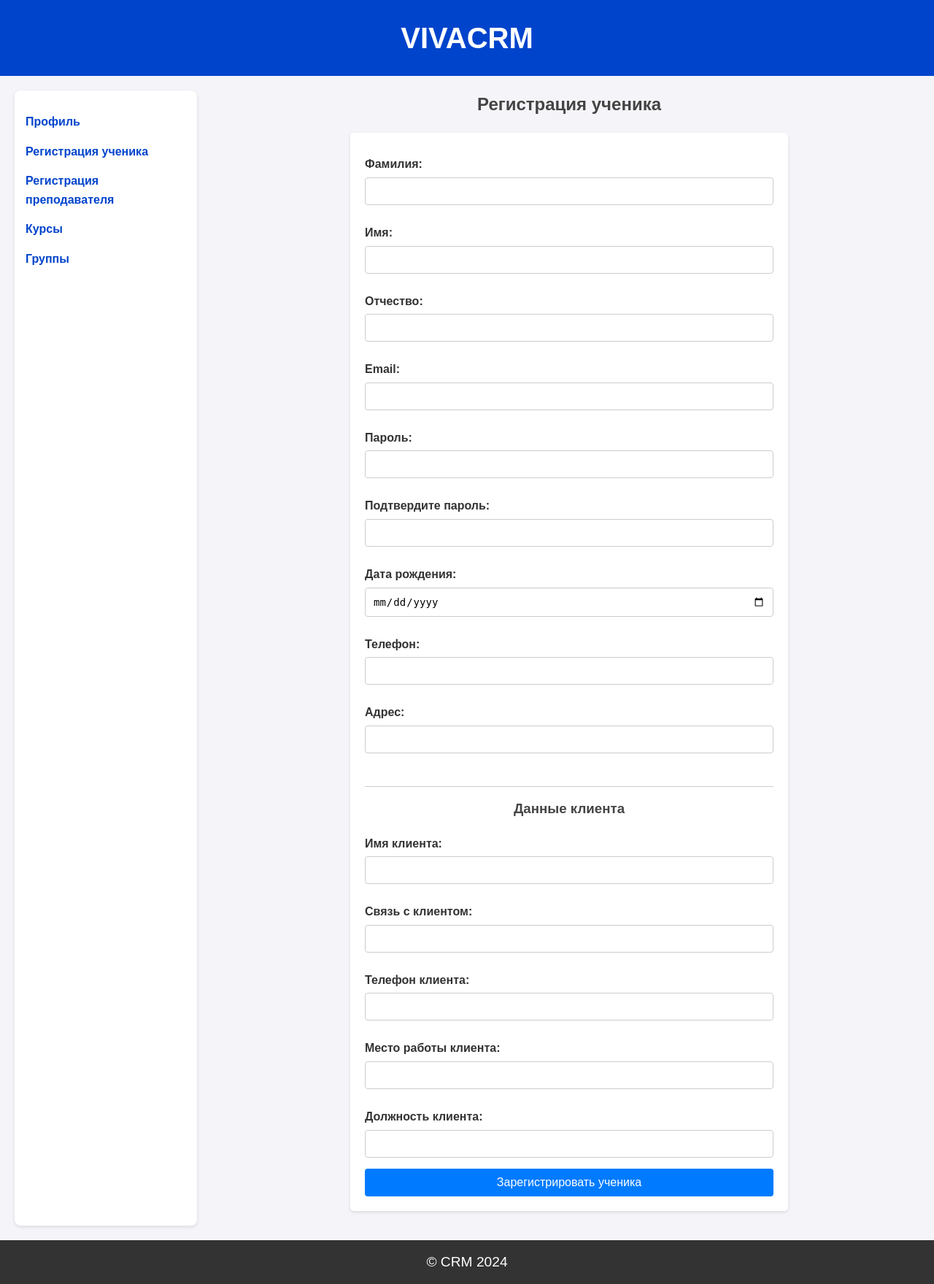
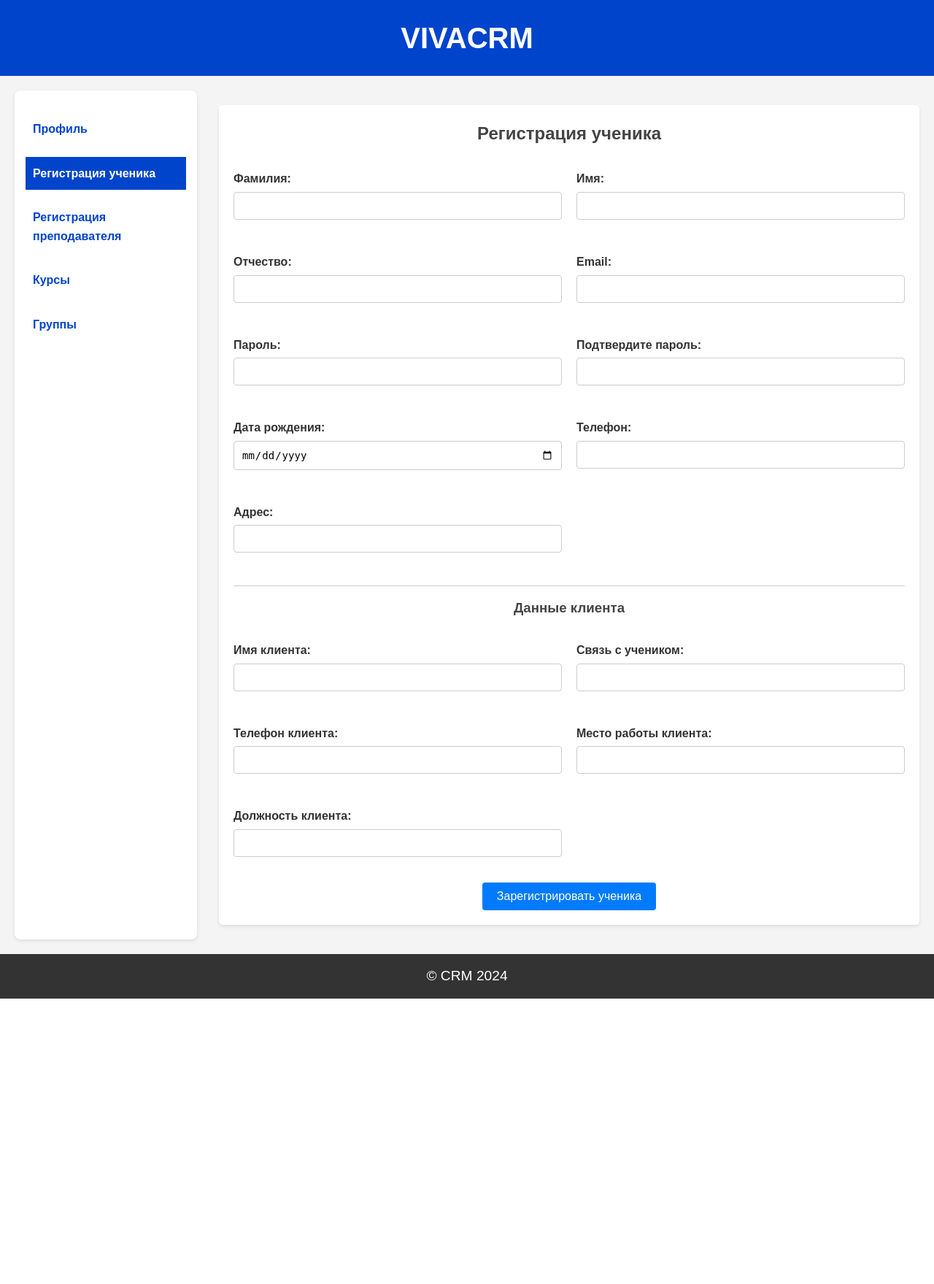
Before and after one commit to nagima-99/crm-final, a Flask app: page /register_student in a window 1280 px wide. Shown: the whole page at 73% size. After the commit the page ends 1368 px from the top, so only its background shows below. Run offline with Flask 3, Linux system fonts and the light colour scheme; a user stored in the database is signed in; data comes from the database, SQL or seed files in the repository; both versions use the stored data as it was after the commit.

Commit message:
Refactor styles and HTML templates

```diff
--- a/static/styles/base_administrator.css
+++ b/static/styles/base_administrator.css
@@ -3,6 +3,12 @@
   margin: 0;
   padding: 0;
   box-sizing: border-box;
+}
+
+html, body {
+  height: 100%; /* Обеспечиваем, чтобы body занимал всю высоту экрана */
+  display: flex;
+  flex-direction: column;
 }
 
 /* Global Styles */
@@ -32,6 +38,7 @@ footer {
   padding: 10px;
   background-color: #333;
   color: white;
+  margin-top: auto;
 }
 
 /* Layout: Container */
@@ -50,6 +57,16 @@ aside {
   padding: 15px;
 }
 
+/* Стили для боковой панели */
+aside {
+  width: 250px;
+  background-color: #ffffff;
+  border-radius: 8px;
+  box-shadow: 0 2px 5px rgba(0, 0, 0, 0.1);
+  padding: 15px;
+}
+
+/* Стили для списка в боковой панели */
 aside ul {
   list-style-type: none;
 }
@@ -58,15 +75,34 @@ aside li {
   margin: 15px 0;
 }
 
+/* Стили для ссылок в боковой панели */
 aside a {
   text-decoration: none;
   color: #0044cc;
   font-weight: bold;
+  padding: 10px;
+  display: block;
+  transition: all 0.3s ease;
 }
 
+/* Эффект при наведении */
 aside a:hover {
-  color: #0077ff;
+  color: white;
+  background-color: #0044cc;
+  text-decoration: none;
 }
+
+/* Стили для активной ссылки */
+aside a.active {
+  background-color: #0044cc;
+  color: white;
+}
+
+/* Убираем стиль обводки у ссылок, когда они не активны */
+aside a:focus {
+  outline: none;
+}
+
 
 /* Main Content */
 main {
--- a/static/styles/register_student.css
+++ b/static/styles/register_student.css
@@ -1,16 +1,7 @@
-/* Общие стили */
-body {
-    font-family: Arial, sans-serif;
-    line-height: 1.6;
-    margin: 0;
-    padding: 0;
-    background-color: #f4f4f9;
-    color: #333;
-}
-
-/* Контейнер формы */
-form {
-    max-width: 600px;
+/* Стили для формы регистрации ученика */
+.register-student-form {
+    /* Контейнер формы */
+    width: 100%;
     margin: 20px auto;
     padding: 20px;
     background: #ffffff;
@@ -19,21 +10,37 @@ form {
 }
 
 /* Стили заголовков */
-h2, h3 {
+.register-student-form h2,
+.register-student-form h3 {
     text-align: center;
     margin-bottom: 20px;
     color: #444;
 }
 
 /* Стили для меток (label) */
-label {
+.register-student-form label {
     display: block;
     margin: 10px 0 5px;
     font-weight: bold;
 }
 
+/* Контейнеры для строк и столбцов */
+.register-student-form .form-row {
+    display: flex;
+    flex-wrap: wrap;
+    gap: 20px;
+    margin-bottom: 20px;
+}
+
+/* Колонки формы */
+.register-student-form .form-column {
+    flex: 1;
+    min-width: calc(50% - 10px);
+    max-width: 48%;
+}
+
 /* Стили для полей ввода */
-.input {
+.register-student-form .input {
     width: 100%;
     padding: 10px;
     margin-bottom: 15px;
@@ -44,10 +51,8 @@ label {
 }
 
 /* Стили кнопки */
-.btn {
-    display: block;
-    width: 100%;
-    padding: 10px;
+.register-student-form .btn {
+    padding: 10px 20px;
     background-color: #007bff;
     color: white;
     border: none;
@@ -56,15 +61,26 @@ label {
     font-size: 16px;
     text-align: center;
     transition: background-color 0.3s ease;
+    width: auto;
+    display: block;
+    margin-left: auto;
+    margin-right: auto;
 }
 
-.btn:hover {
+.register-student-form .btn:hover {
     background-color: #0056b3;
 }
 
 /* Стили для заголовка секции "Данные клиента" */
-h3 {
+.register-student-form h3 {
     margin-top: 30px;
     border-top: 1px solid #ccc;
     padding-top: 15px;
 }
+
+/* Стиль на мобильных устройствах для одного столбца */
+@media (max-width: 768px) {
+    .register-student-form .form-column {
+        min-width: 100%;
+    }
+}
--- a/static/styles/register_teacher.css
+++ b/static/styles/register_teacher.css
@@ -1,16 +1,6 @@
-/* Общие стили */
-body {
-    font-family: Arial, sans-serif;
-    line-height: 1.6;
-    margin: 0;
-    padding: 0;
-    background-color: #f4f4f9;
-    color: #333;
-}
-
-/* Контейнер формы */
-form {
-    max-width: 600px;
+/* Стили для формы регистрации преподавателя */
+.register-teacher-form {
+    width: 100%;
     margin: 20px auto;
     padding: 20px;
     background: #ffffff;
@@ -18,22 +8,34 @@ form {
     box-shadow: 0 2px 4px rgba(0, 0, 0, 0.1);
 }
 
-/* Стили заголовков */
-h2, h3 {
+.register-teacher-form h2 {
     text-align: center;
     margin-bottom: 20px;
     color: #444;
 }
 
-/* Стили для меток (label) */
-label {
+.register-teacher-form label {
     display: block;
     margin: 10px 0 5px;
     font-weight: bold;
 }
 
+/* Контейнеры для строк и столбцов */
+.register-teacher-form .form-row {
+    display: flex;
+    flex-wrap: wrap;
+    gap: 20px; /* Отступ между колонками */
+    margin-bottom: 20px;
+}
+
+.register-teacher-form .form-column {
+    flex: 1;
+    min-width: calc(50% - 10px); /* Два столбца с отступом */
+    max-width: 48%;
+}
+
 /* Стили для полей ввода */
-.input {
+.register-teacher-form .input {
     width: 100%;
     padding: 10px;
     margin-bottom: 15px;
@@ -44,10 +46,8 @@ label {
 }
 
 /* Стили кнопки */
-.btn {
-    display: block;
-    width: 100%;
-    padding: 10px;
+.register-teacher-form .btn {
+    padding: 10px 20px;
     background-color: #007bff;
     color: white;
     border: none;
--- a/templates/base_administrator.html
+++ b/templates/base_administrator.html
@@ -18,13 +18,14 @@
     <div class="container">
         <aside>
             <ul>
-                <li><a href="{{ url_for('administrator_dashboard', id=administrator.id) }}">Профиль</a></li>
-                <li><a href="{{ url_for('register_student') }}">Регистрация ученика</a></li>
-                <li><a href="{{ url_for('register_teacher') }}">Регистрация преподавателя</a></li>
-                <li><a href="{{ url_for('list_courses') }}">Курсы</a></li>
-                <li><a href="{{ url_for('list_groups') }}">Группы</a></li>
+              <li><a href="{{ url_for('administrator_dashboard', id=administrator.id) }}" class="nav-link {% if request.endpoint == 'administrator_dashboard' %}active{% endif %}">Профиль</a></li>
+              <li><a href="{{ url_for('register_student') }}" class="nav-link {% if request.endpoint == 'register_student' %}active{% endif %}">Регистрация ученика</a></li>
+              <li><a href="{{ url_for('register_teacher') }}" class="nav-link {% if request.endpoint == 'register_teacher' %}active{% endif %}">Регистрация преподавателя</a></li>
+              <li><a href="{{ url_for('list_courses') }}" class="nav-link {% if request.endpoint == 'list_courses' %}active{% endif %}">Курсы</a></li>
+              <li><a href="{{ url_for('list_groups') }}" class="nav-link {% if request.endpoint == 'list_groups' %}active{% endif %}">Группы</a></li>
             </ul>
-        </aside>
+          </aside>
+
 
         <main>
             {% block content %}
@@ -35,5 +36,7 @@
     <footer>
         <p>&copy; CRM 2024</p>
     </footer>
+
+
 </body>
 </html>
--- a/templates/register_student.html
+++ b/templates/register_student.html
@@ -1,38 +1,84 @@
 {% extends "base_administrator.html" %}
 {% block title %}Регистрация ученика{% endblock %}
 {% block content %}
+<div class="register-student-form">
     <h2>Регистрация ученика</h2>
     <form method="POST">
         {{ form.hidden_tag() }}
+        <div class="form-row">
+            <div class="form-column">
                 <label for="surname">Фамилия:</label>
                 {{ form.surname(class="input") }}
+            </div>
+            <div class="form-column">
                 <label for="first_name">Имя:</label>
                 {{ form.first_name(class="input") }}
+            </div>
+        </div>
+        <div class="form-row">
+            <div class="form-column">
                 <label for="patronymic">Отчество:</label>
                 {{ form.patronymic(class="input") }}
+            </div>
+            <div class="form-column">
                 <label for="email">Email:</label>
                 {{ form.email(class="input") }}
+            </div>
+        </div>
+        <div class="form-row">
+            <div class="form-column">
                 <label for="password">Пароль:</label>
                 {{ form.password(class="input") }}
+            </div>
+            <div class="form-column">
                 <label for="confirm_password">Подтвердите пароль:</label>
                 {{ form.confirm_password(class="input") }}
+            </div>
+        </div>
+        <div class="form-row">
+            <div class="form-column">
                 <label for="birth_date">Дата рождения:</label>
                 {{ form.birth_date(class="input") }}
+            </div>
+            <div class="form-column">
                 <label for="phone">Телефон:</label>
                 {{ form.phone(class="input") }}
+            </div>
+        </div>
+        <div class="form-row">
+            <div class="form-column">
                 <label for="address">Адрес:</label>
                 {{ form.address(class="input") }}
+            </div>
+        </div>
         <h3>Данные клиента</h3>
+        <div class="form-row">
+            <div class="form-column">
                 <label for="client_name">Имя клиента:</label>
                 {{ form.client_name(class="input") }}
-    <label for="client_relation">Связь с клиентом:</label>
+            </div>
+            <div class="form-column">
+                <label for="client_relation">Связь с учеником:</label>
                 {{ form.client_relation(class="input") }}
+            </div>
+        </div>
+        <div class="form-row">
+            <div class="form-column">
                 <label for="client_phone">Телефон клиента:</label>
                 {{ form.client_phone(class="input") }}
+            </div>
+            <div class="form-column">
                 <label for="client_workplace">Место работы клиента:</label>
                 {{ form.client_workplace(class="input") }}
+            </div>
+        </div>
+        <div class="form-row">
+            <div class="form-column">
                 <label for="client_position">Должность клиента:</label>
                 {{ form.client_position(class="input") }}
+            </div>
+        </div>
         <button type="submit" class="btn">Зарегистрировать ученика</button>
     </form>
+</div>
 {% endblock %}
```
Also changed, not shown: other parts of static/styles/register_teacher.css (+34 -6 lines), templates/register_teacher.html (+32 -1 lines), instance/app.db, templates/manage_students.html (added). Lines whose indentation alone changed are shown as unchanged.
